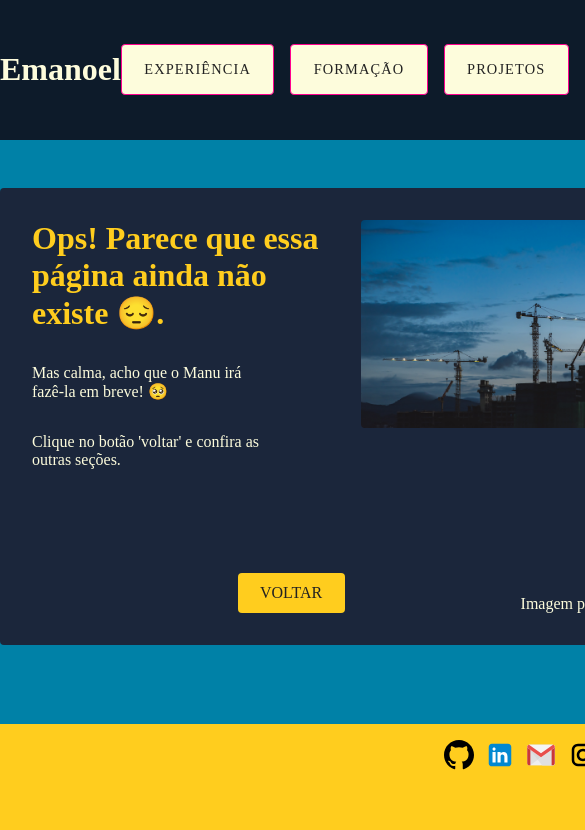
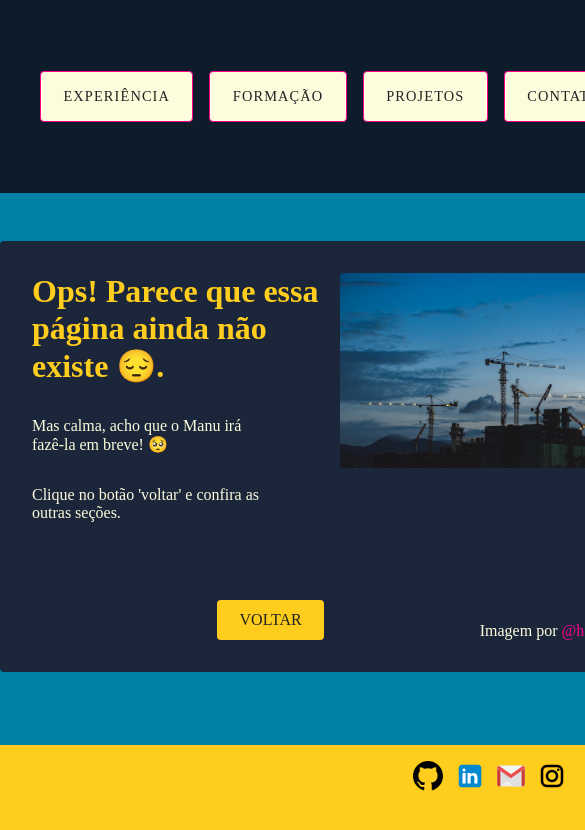
Before and after one commit to manupilation/manupilation.github.io, a React (Vite) app in the folder personal-page-app/: page /contact in a window 390 px wide. Shown: the top 830 px of the page, 585 px wide, since content can reach past the window. Built offline with nearby package versions, Linux system fonts and the light colour scheme.

Commit message:
feat: responsive header

```diff
--- a/personal-page-app/src/components/Header/styles.module.scss
+++ b/personal-page-app/src/components/Header/styles.module.scss
@@ -12,3 +12,19 @@
     align-items: center;
   }
 }
+
+@media (max-width: 800px) {
+  .headerContainer {
+    padding: 2.5rem;
+
+    h1 {
+      display: none;
+    }
+  }
+}
+
+@media (max-width: 1200px) {
+  .headerContainer {
+    padding: 2.5rem;
+  }
+}
```
